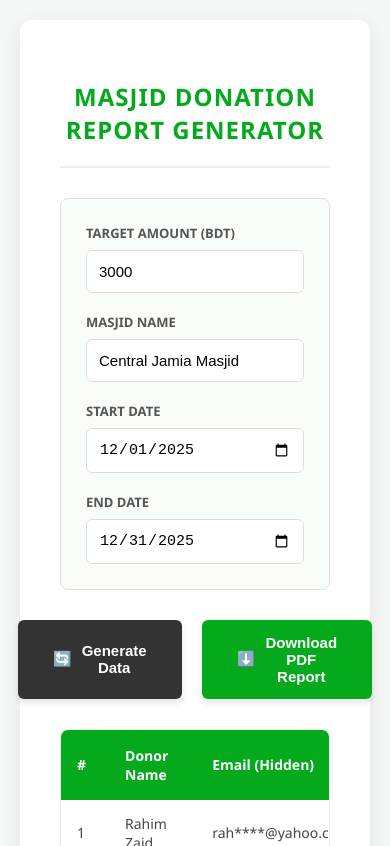
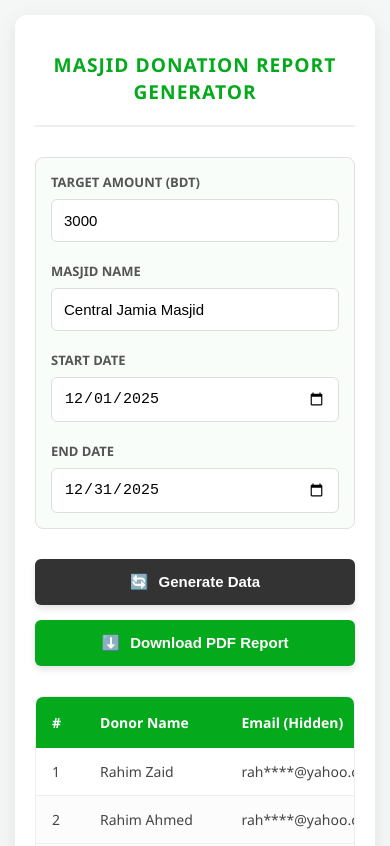
Before and after one commit to md-mostafa-niloy/masjid-donation-generator, a plain HTML site: page index.html in a window 390 px wide. Shown: the top 846 px of the page. Drawn offline with nearby package versions, Linux system fonts and the light colour scheme.

Commit message:
Enhance styles and add responsive design features
Added new CSS variables and improved styles for buttons and layout.

```diff
--- a/assets/css/style.css
+++ b/assets/css/style.css
@@ -1,5 +1,6 @@
 :root {
-    --primary: #05aa1c; /* Visernic Green matching logo */
+    --primary: #05aa1c;
+    --primary-dark: #048a17;
     --dark: #1a1a1a;
     --light: #f4f7f6;
 }
@@ -8,8 +9,9 @@ body {
     font-family: 'Segoe UI', Tahoma, Geneva, Verdana, sans-serif;
     background-color: var(--light);
     margin: 0;
-    padding: 20px;
+    padding: 15px;
     color: var(--dark);
+    -webkit-font-smoothing: antialiased;
 }
 
 .container {
@@ -29,9 +31,10 @@ h2 {
     letter-spacing: 1px;
     border-bottom: 2px solid #eee;
     padding-bottom: 20px;
+    font-size: 1.5rem;
 }
 
-/* Input Grid */
+/* Controls Grid */
 .controls {
     display: grid;
     grid-template-columns: repeat(auto-fit, minmax(200px, 1fr));
@@ -62,6 +65,8 @@ input {
     border-radius: 6px;
     font-size: 15px;
     transition: border 0.3s;
+    width: 100%;
+    box-sizing: border-box; /* Fixes padding overflow */
 }
 
 input:focus {
@@ -70,12 +75,13 @@ input:focus {
     box-shadow: 0 0 0 3px rgba(5, 170, 28, 0.1);
 }
 
-/* Buttons */
+/* Actions Buttons */
 .actions {
     display: flex;
     justify-content: center;
     gap: 20px;
     margin-bottom: 30px;
+    flex-wrap: wrap; /* Allows wrapping on mobile */
 }
 
 button {
@@ -88,8 +94,10 @@ button {
     transition: all 0.3s ease;
     display: flex;
     align-items: center;
+    justify-content: center;
     gap: 10px;
     box-shadow: 0 4px 6px rgba(0,0,0,0.1);
+    min-width: 180px;
 }
 
 .btn-gen {
@@ -102,19 +110,21 @@ button {
     background-color: var(--primary);
     color: white;
 }
-.btn-pdf:hover { background-color: #048a17; transform: translateY(-2px); }
+.btn-pdf:hover { background-color: var(--primary-dark); transform: translateY(-2px); }
 
 /* Table */
 .table-wrapper {
-    overflow-x: auto;
+    overflow-x: auto; /* Enables horizontal scroll on mobile */
     border-radius: 8px;
     border: 1px solid #eee;
+    -webkit-overflow-scrolling: touch; /* Smooth scroll on iOS */
 }
 
 table {
     width: 100%;
     border-collapse: collapse;
     font-size: 14px;
+    white-space: nowrap; /* Prevents text wrap for clean layout */
 }
 
 th {
@@ -145,3 +155,28 @@ tr:hover { background-color: #f1f1f1; }
     color: var(--primary);
     font-weight: bold;
 }
+
+/* --- Mobile Responsiveness --- */
+@media (max-width: 768px) {
+    .container {
+        padding: 20px;
+    }
+
+    .controls {
+        grid-template-columns: 1fr; /* Stack inputs */
+        padding: 15px;
+    }
+
+    .actions {
+        flex-direction: column;
+        gap: 15px;
+    }
+
+    button {
+        width: 100%;
+    }
+
+    h2 {
+        font-size: 1.2rem;
+    }
+}
```
